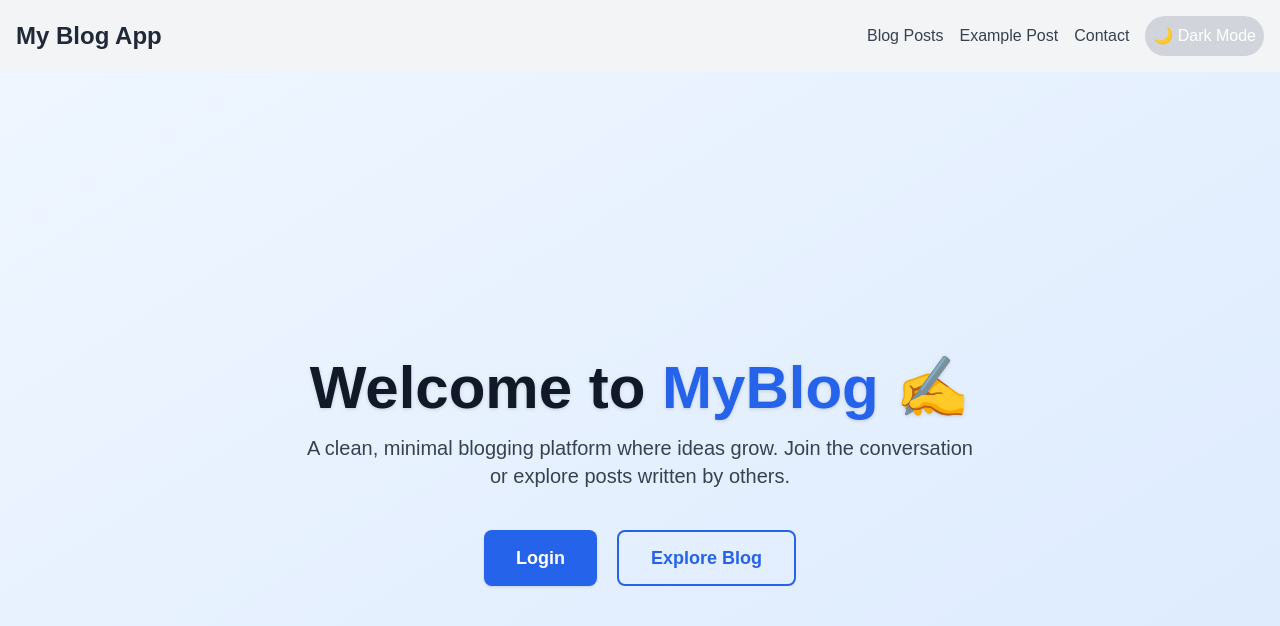
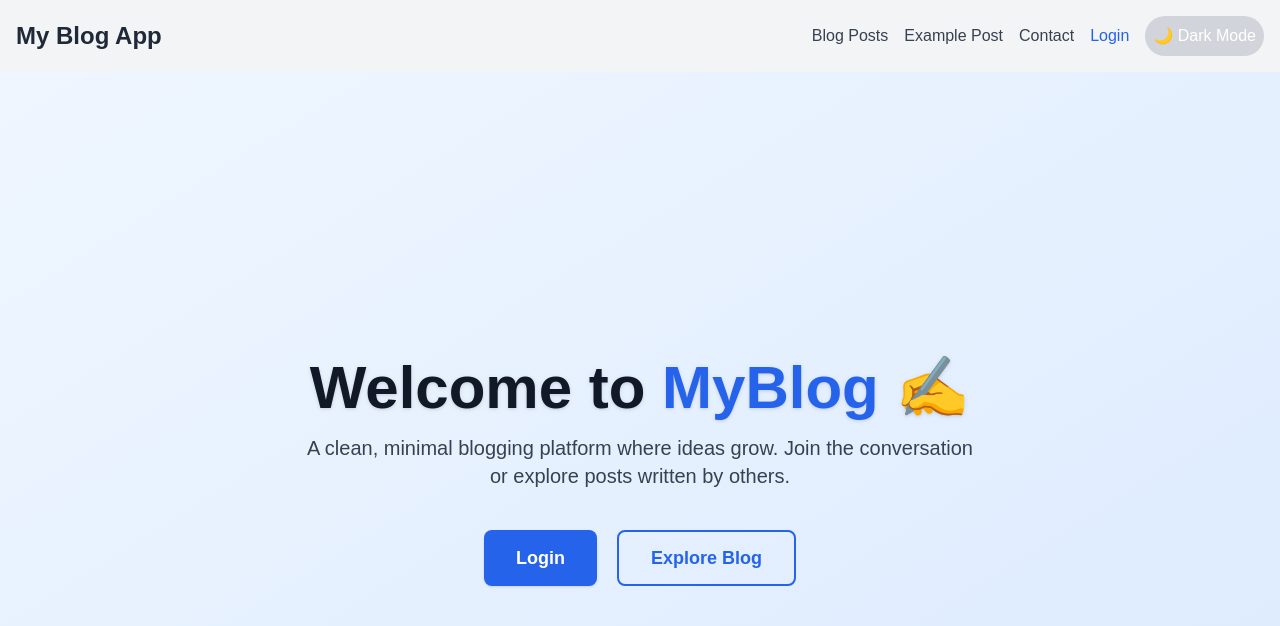
Before and after one commit to AnthonyMetallo/react-blog-app, a React (Vite) app: page / in a window 1280 px wide. Shown: the top 626 px of the page. Built offline with nearby package versions, Linux system fonts and the light colour scheme.

Commit message:
Integrate authentication and update Navbar component

```diff
--- a/src/components/Navbar.jsx
+++ b/src/components/Navbar.jsx
@@ -1,8 +1,10 @@
 import { Link } from 'react-router-dom';
 import { useTheme } from '../context/ThemeContext';
+import { useAuth } from '../context/AuthContext';
 
 const Navbar = () => {
   const { theme, toggleTheme } = useTheme();
+  const { isAuthenticated, logout } = useAuth();
 
   return (
     <nav className="p-4 shadow-md bg-gray-100 dark:bg-gray-800 transition-colors duration-300">
@@ -12,11 +14,10 @@ const Navbar = () => {
         </Link>
 
         <div className="space-x-4 flex items-center">
-          <Link to="/" className="text-gray-700 hover:text-blue-500 dark:text-gray-300 dark:hover:text-blue-400">
+          <Link to="/posts" className="text-gray-700 hover:text-blue-500 dark:text-gray-300 dark:hover:text-blue-400">
             Blog Posts
           </Link>
 
-          {/* Link to an example post as required for "Individual Post (dynamically, based on post)" */}
           <Link to="/post/1" className="text-gray-700 hover:text-blue-500 dark:text-gray-300 dark:hover:text-blue-400">
             Example Post
           </Link>
@@ -25,7 +26,24 @@ const Navbar = () => {
             Contact
           </Link>
 
-          {/* Theme Toggle Button */}
+          {/* Auth buttons */}
+          {isAuthenticated ? (
+            <button
+              onClick={logout}
+              className="text-red-500 hover:text-red-700 dark:text-red-300 dark:hover:text-red-400"
+            >
+              Logout
+            </button>
+          ) : (
+            <Link
+              to="/login"
+              className="text-blue-600 hover:text-blue-800 dark:text-blue-300 dark:hover:text-blue-400"
+            >
+              Login
+            </Link>
+          )}
+
+          {/* Theme toggle */}
           <button
             onClick={toggleTheme}
             className="p-2 rounded-full text-white bg-gray-300 hover:bg-gray-400 dark:bg-gray-600 dark:hover:bg-gray-700"
```
